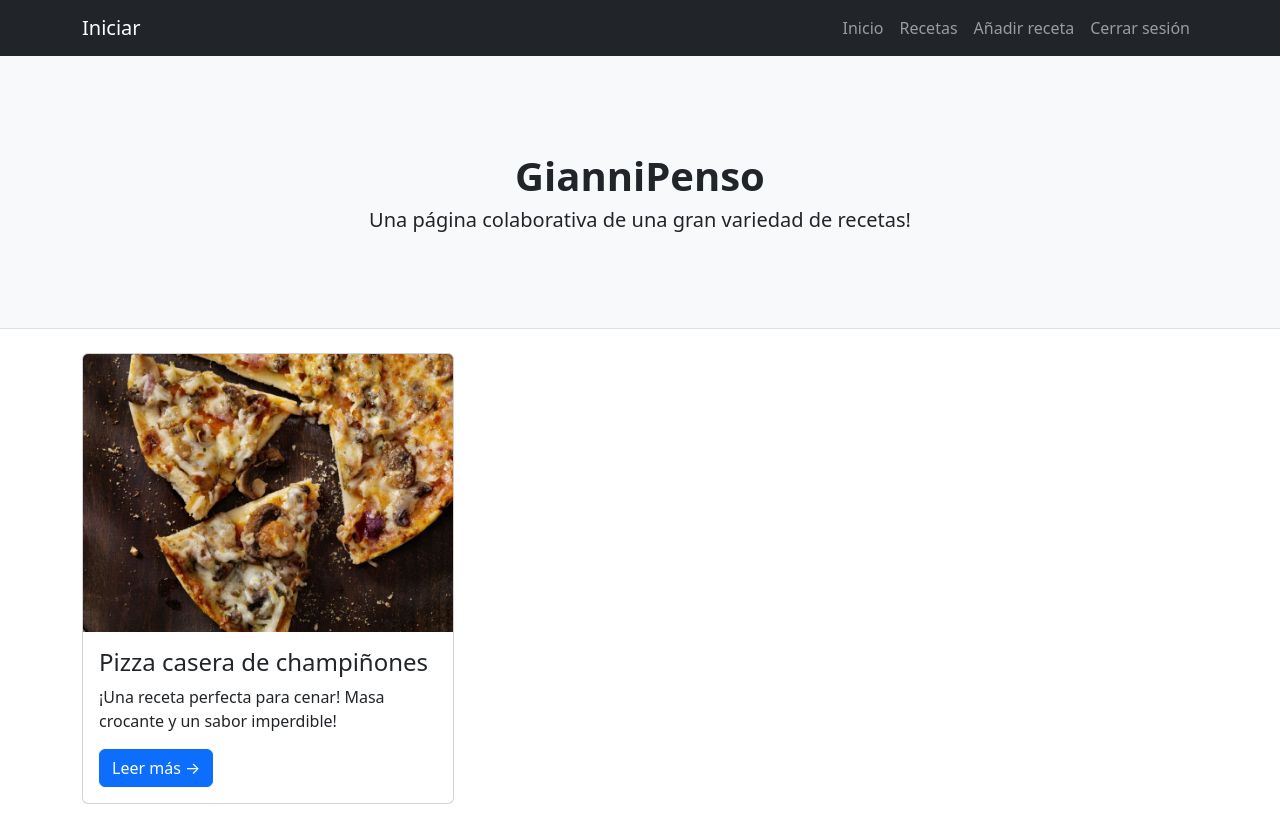
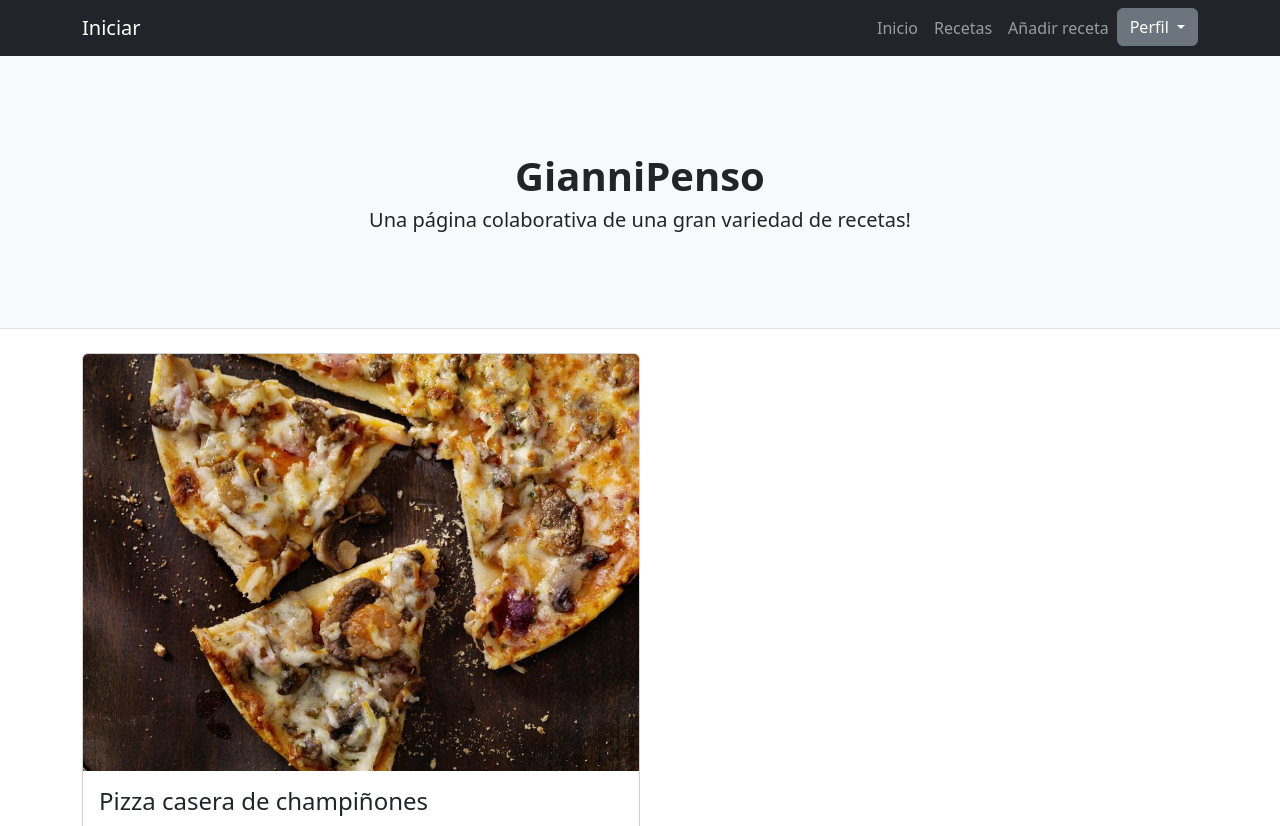
Before and after one commit to Mica-Ortiz/Proyecto-Final-Coder-Ortiz-Micaela, a Django app: page /AppRecetas/recetas-list/ in a window 1280 px wide. Shown: the top 826 px of the page. Run offline with Django 4.2, Linux system fonts and the light colour scheme; a user stored in the database is signed in; data comes from the database, SQL or seed files in the repository; both versions use the stored data as it was after the commit; some libraries are stand-ins or nearby versions.

Commit message:
Octavo commit

```diff
--- a/Accounts/models.py
+++ b/Accounts/models.py
@@ -4,7 +4,7 @@ from django.contrib.auth.models import User
 # Create your models here.
 class Account (models.Model):
     user = models.OneToOneField(User, on_delete = models.CASCADE)
-    avatar = models.ImageField(upload_to ='avatares', null=True, blank=True)
+    avatar = models.ImageField(upload_to ='avatares', null=True, blank=True, default='avatares/default.png')
 
     def __str__(self):
         return f"{self.user} - {self.avatar}" ##ver si lo dejo asi
--- a/Accounts/urls.py
+++ b/Accounts/urls.py
@@ -7,6 +7,6 @@ urlpatterns = [
     path('register/', views.register, name= 'Register'),
     path('login/', views.login_request, name= 'Login'),
     path('logout/', views.Logout.as_view(), name= 'Logout'),
-    path('editarPerfil/', views.editar_perfil, name= 'EditarPefil'),
-    path('mostrarPerfil', views.MostrarPerfilDetailView.as_view(), name= 'MostrarPerfil'),
+    path('editarPerfil/<pk>/', views.editar_perfil, name= 'EditarPefil'),
+    path('mostrarPerfil/<pk>/', views.MostrarPerfilDetailView.as_view(), name= 'MostrarPerfil'),
 ]
--- a/AppRecetas/class_views.py
+++ b/AppRecetas/class_views.py
@@ -10,7 +10,7 @@ from django.core.paginator import Paginator
 class RecetaListView (ListView):
     model = Recetas
     template_name = "AppRecetas/recetas_list.html"
-    paginate_by = 6  # 6 recetas por página
+    paginate_by = 4  # 4 recetas por página
 
     def get_context_data(self, **kwargs):
         context = super().get_context_data(**kwargs)
--- a/AppRecetas/templates/AppRecetas/base.html
+++ b/AppRecetas/templates/AppRecetas/base.html
@@ -27,7 +27,18 @@
                         <li class="nav-item"><a class="nav-link" href="{% url 'Inicio' %}">Inicio</a></li>
                         <li class="nav-item"><a class="nav-link" href="{% url 'Recetas' %}">Recetas</a></li>
                         <li class="nav-item"><a class="nav-link" href="{% url 'Crear' %}">Añadir receta</a></li>
-                        <li class="nav-item"><a class="nav-link" href="{% url 'Logout' %}">Cerrar sesión</a></li>
+
+                        <div class="dropdown">
+                            <button class="btn btn-secondary dropdown-toggle" type="button" data-bs-toggle="dropdown" aria-expanded="false">
+                              Perfil
+                            </button>
+                            <ul class="dropdown-menu">
+                              <li><a class="dropdown-item" href="{% url 'MostrarPerfil' %}">Ver perfil</a></li>
+                              <li><a class="dropdown-item" href="{% url 'EditarPefil' %}">Editar perfil</a></li>
+                              <li><a class="dropdown-item" href="{% url 'Logout' %}">Cerrar sesión</a></li>
+                            </ul>
+                          </div>
+
                         {%else%}
                         <li class="nav-item"><a class="nav-link" href="{% url 'Login' %}">Iniciar sesión</a></li>
                         <li class="nav-item"><a class="nav-link" href="{% url 'Register' %}">Crear Cuenta</a></li>
--- a/AppRecetas/templates/AppRecetas/recetas_list.html
+++ b/AppRecetas/templates/AppRecetas/recetas_list.html
@@ -6,7 +6,7 @@
 <div class="container">
     <div class="row">
         <ul> {%for receta in page_obj%}
-            <div class="col-lg-4">
+            <div class="col-md-6">
                 <div class="card mb-4">
                     <a href="#!"><img class="card-img-top" src="{{receta.imagen.url}}" alt="..." style="width: 100%; height: auto;"/></a>
                     <div class="card-body">
```
Also changed, not shown: db.sqlite3, media/avatares/default.png (added), 1 other file.
